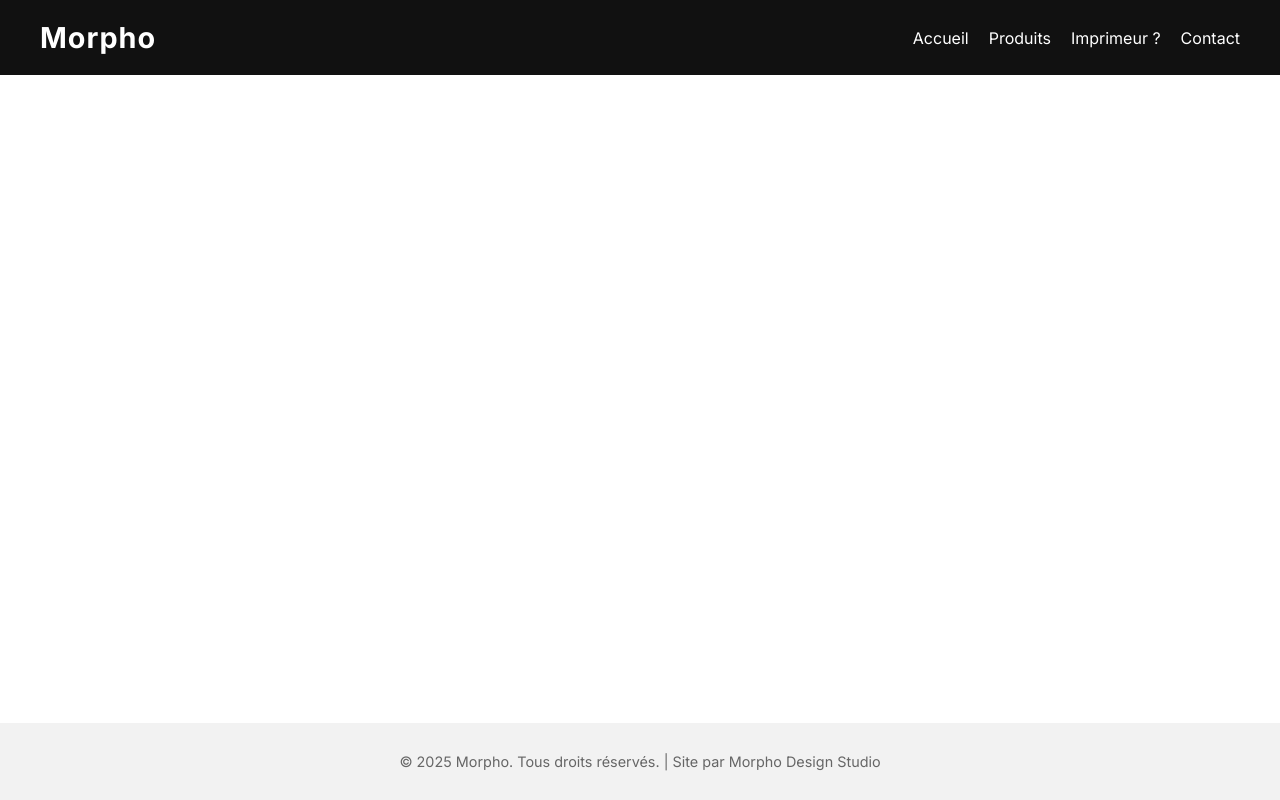
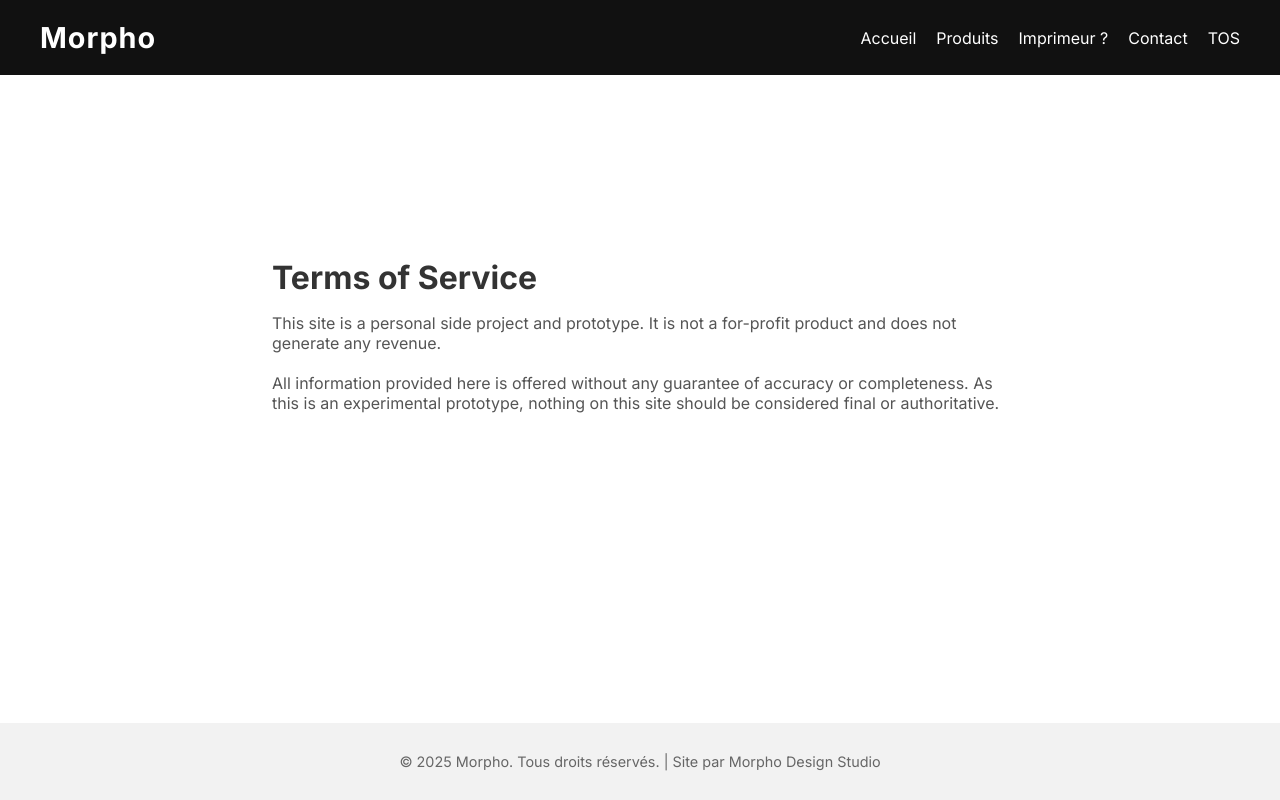
Before and after one commit to LeaRiglet/Morpho, a React (Vite) app: page /Morpho/tos in a window 1280 px wide. Built offline with nearby package versions, Linux system fonts and the light colour scheme.

Commit message:
Add Terms of Service page

```diff
--- a/src/App.jsx
+++ b/src/App.jsx
@@ -3,6 +3,7 @@ import Home from './pages/Home'
 import DevenirImprimeur from './pages/DevenirImprimeur'
 import Products from './pages/Products'
 import Contact from './pages/Contact'
+import Terms from './pages/Terms'
 import './App.css'
 import Navbar from './components/Navbar'
 import Footer from './components/Footer'
@@ -16,6 +17,7 @@ function App() {
         <Route path="/products" element={<Products />} />
         <Route path="/devenir-imprimeur" element={<DevenirImprimeur />} />
         <Route path="/contact" element={<Contact />} />
+        <Route path="/tos" element={<Terms />} />
       </Routes>
       <Footer />
     </Router>
--- a/src/components/Navbar.jsx
+++ b/src/components/Navbar.jsx
@@ -13,6 +13,7 @@ function Navbar() {
         <Link to="/products">Produits</Link>
         <Link to="/devenir-imprimeur">Imprimeur ?</Link>
         <Link to="/contact">Contact</Link>
+        <Link to="/tos">TOS</Link>
       </nav>
     </header>
   );
--- /dev/null
+++ b/src/pages/Terms.jsx
@@ -0,0 +1,18 @@
+import React from "react";
+
+export default function Terms() {
+  return (
+    <div className="container" style={{ padding: "2rem" }}>
+      <h1>Terms of Service</h1>
+      <p>
+        This site is a personal side project and prototype. It is not a
+        for-profit product and does not generate any revenue.
+      </p>
+      <p>
+        All information provided here is offered without any guarantee of
+        accuracy or completeness. As this is an experimental prototype, nothing
+        on this site should be considered final or authoritative.
+      </p>
+    </div>
+  );
+}
```
